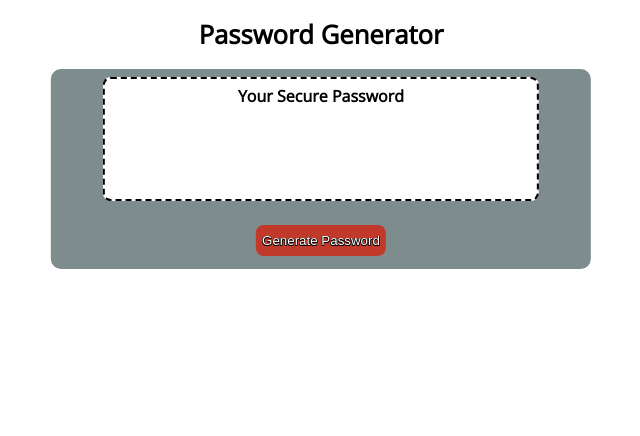
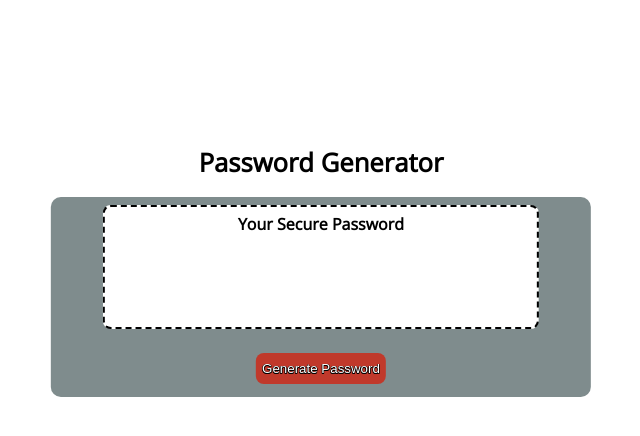
Before and after one commit to Ross-mc/javascript-password-generator, a plain HTML site: page index.html in a window 1280 px wide. Shown: the whole page, without its empty margins (319-959 px from the left). Drawn offline with nearby package versions, Linux system fonts and the light colour scheme.

Commit message:
Style changes and display generated password

```diff
--- a/assets/script.js
+++ b/assets/script.js
@@ -85,6 +85,8 @@ CRITERIA_BTN.addEventListener("click", function(){
 
     let numTrue = 0;
 
+    //checking the number of selected checkboxes for validation purposes
+
     for (let i = 0; i<charValues.length; i++){
         if (charValues[i] === true){
             numTrue++;
@@ -103,6 +105,8 @@ CRITERIA_BTN.addEventListener("click", function(){
         alert('You must select at least 2 Character Options');
         return
     }
+
+    //generating an array of all selected characters based upon the users selection
 
     if (charObj.uppercaseCheck === true){
         selectedChars.push(...UPPERCASE_ARR);
@@ -127,6 +131,11 @@ CRITERIA_BTN.addEventListener("click", function(){
         let char = selectedChars[randIndex];
         generatedPassword += char;
     }
+
+    document.getElementById("generated_password").textContent = generatedPassword;
+
+    fadeOut(CRITERIA_CONTAINER);
+    setTimeout(fadeIn, 600, INITIAL_CONTAINER);
 
 
 
--- a/assets/style.css
+++ b/assets/style.css
@@ -1,6 +1,10 @@
 html{
     font-family: 'Open Sans', sans-serif;
     text-align: center;
+}
+
+body{
+    padding-top: 5vh;
 }
 
 h1{
@@ -15,7 +19,8 @@ h1{
 .initial_container{
     background-color: #7f8c8d;
     position: absolute;
-    height: 25vh;
+    height: auto;
+    min-height: 32vh;
     border-radius: 10px;
     width: 95%;
     margin: 0 auto;
@@ -32,7 +37,7 @@ h1{
     top: 1vh;
     border: 2px dashed black;
     border-radius: 8px;
-    height: 15vh;
+    min-height: 15vh;
 }
 
 #pass_header{
@@ -54,6 +59,15 @@ h1{
 #initial{
     position: relative;
     bottom: -4vh;
+}
+
+#generated_password{
+    margin-top: 4px;
+    padding: 1px 4px;
+    position: relative;
+    top: -3vh;
+    font-size: 0.75rem;
+    word-wrap: break-word;
 }
 
 .criteria_container{
@@ -112,6 +126,11 @@ li{
 
 
 @media(min-width: 769px){
+
+    body{
+        padding-top: 15vh;
+    }
+
     .container{
         width: 45%;
         margin: 0 auto;
@@ -120,4 +139,14 @@ li{
     #pass_header{
         top: -1vh;
     }
+
+    #generated_password{
+        font-size: 1rem;
+        top: -0.5vh;
+        word-wrap: break-word;
+    }
+
+    .initial_container{
+        min-height: 25vh;
+    }
 }
```
